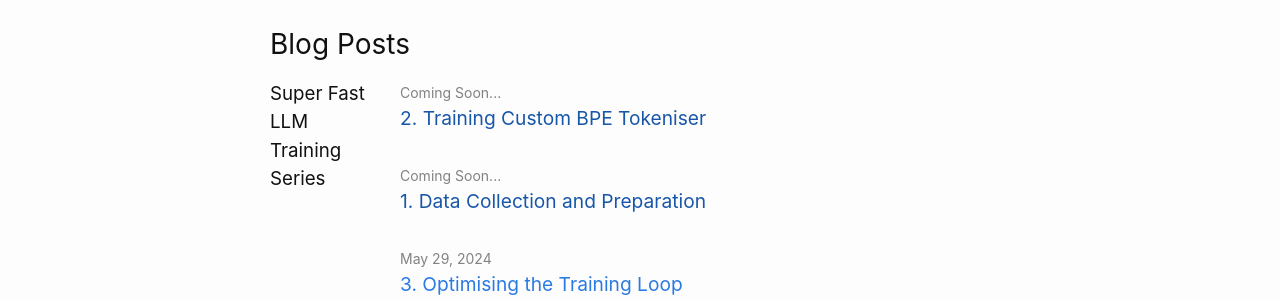
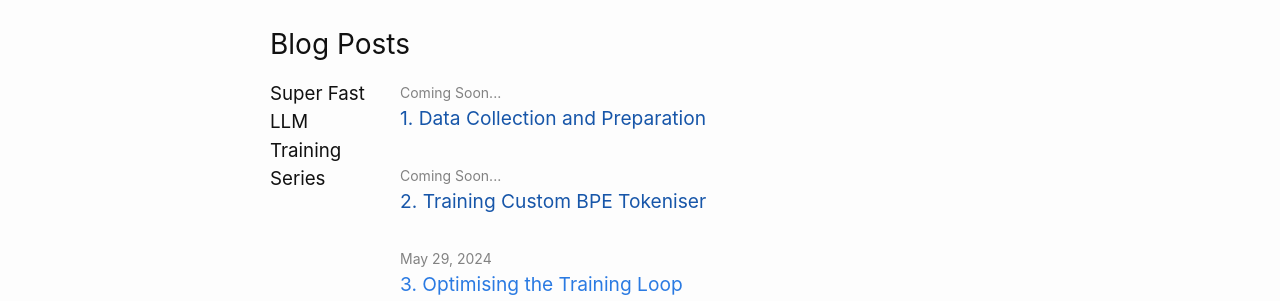
Before and after one commit to gauravtendolkar/gauravtendolkar.github.io, a Jekyll site: the page built from docs/index.markdown, in a window 1280 px wide. Shown: the part 440-741 px from the top of the page. Built offline with Jekyll 4.4.1, drawn with Linux system fonts in a browser that asks for light colours.

Commit message:
post changes

```diff
--- a/docs/_layouts/home.html
+++ b/docs/_layouts/home.html
@@ -47,7 +47,8 @@ layout: default
     </div>
     <div>
       <ul class="post-list">
-        {%- for post in category.last | sort: "date" -%}
+        {% assign posts = category.last | sort: "title" %}
+        {%- for post in posts -%}
         <li>
           <span class="post-meta">{{ post.posted }}</span>
           <h3>
```
